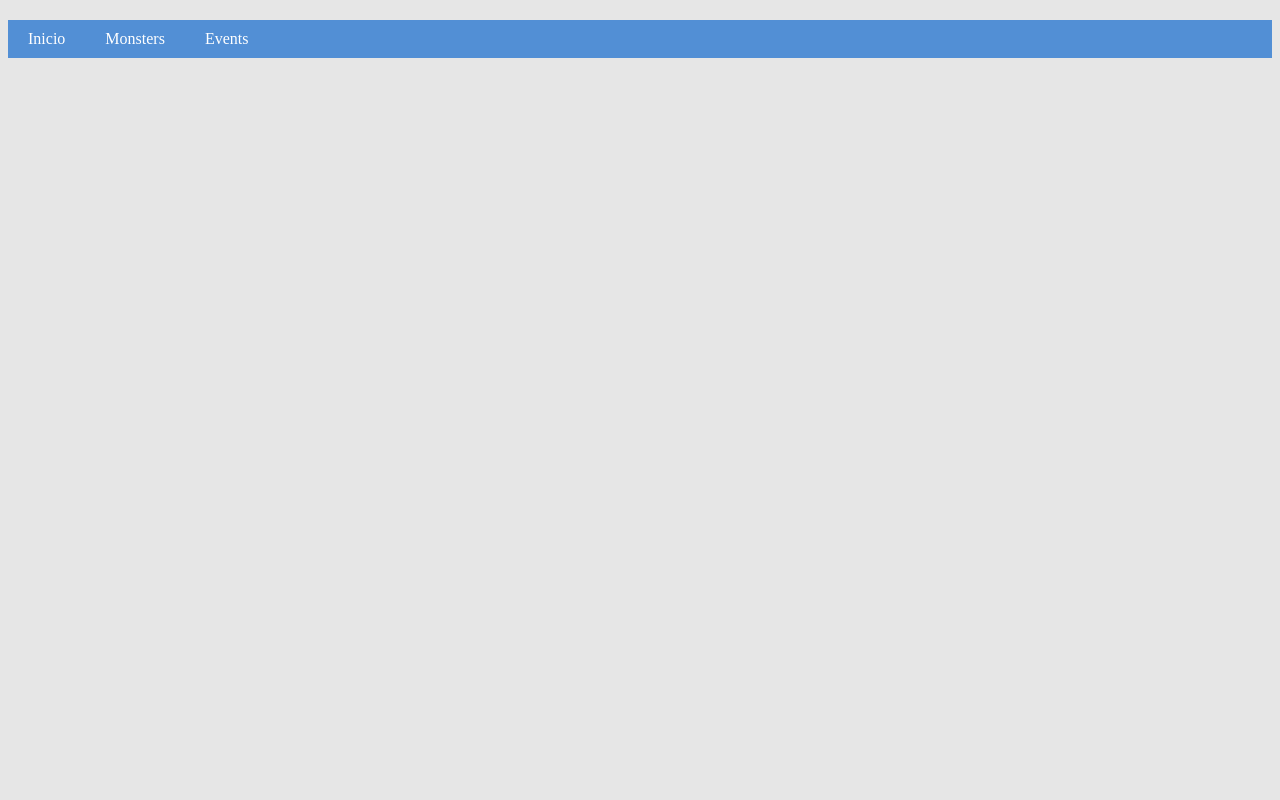
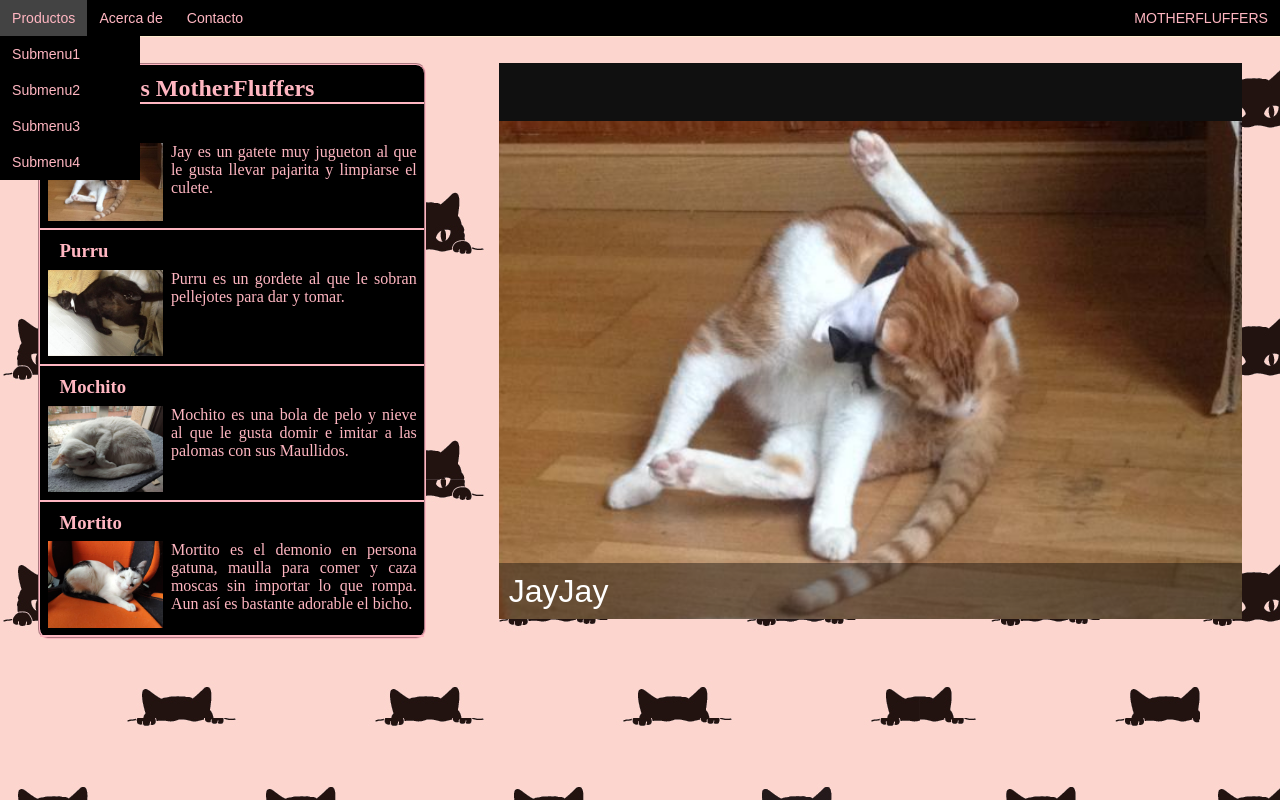
Before and after one commit to LurkerAnt/Dise-o-de-Interfaces-Web, a plain HTML site: page pagina_web_completa/index.html in a window 1280 px wide. Drawn offline with Linux system fonts and the light colour scheme.

Commit message:
inicio pagina web

```diff
--- a/pagina_web_completa/index.html
+++ b/pagina_web_completa/index.html
@@ -10,62 +10,85 @@
 </head>
 
 <body>
-
-        <nav>
+    <div id="header">
+        <ul id="listaCompleta" class="listaCompleta">
+            <li><a href="">Productos</a>
                 <ul>
-                    <li><a href="#">Inicio</a></li>
-                    <li><a href="#">Monsters</a>
-                        <div>
-                            <ul>
-                                <li class="titulo"><a href="">Wiverns</a></li>
-                                <li><a href="">Rathalos</a></li>
-                                <li><a href="">Rathian</a></li>
-                                <li><a href="">Beelzeguse</a></li>
-                                <li><a href=""></a></li>
-                            </ul>
-
-                            <ul>
-                                <li class="titulo azul"><a href="">Brute Wiverns</a></li>
-                                <li><a href="">Anjanath</a></li>
-                                <li><a href="">Rajang</a></li>
-                                <li><a href="">Devil'Jho</a></li>
-                                <li><a href=""></a></li>
-                            </ul>
-
-                            <ul>
-                                <li class="titulo verde"><a href="">Fanged Wiverns</a></li>
-                                <li><a href="">Tobi Kadachi</a></li>
-                                <li><a href="">Odogaron</a></li>
-                                <li><a href="">Zonogre</a></li>
-                                <li><a href=""></a></li>
-                            </ul>
-
-                            <ul>
-                                <li class="titulo rojo"><a href="">Elder Dragons</a></li>
-                                <li><a href="">Teostra</a></li>
-                                <li><a href="">Lunastra</a></li>
-                                <li><a href="">Kirin</a></li>
-                                <li><a href=""></a></li>
-                            </ul>
-
-                        </div>
-                    </li>
-
-                    <li><a href="#">Events</a>
-                        <div>
-                            <ul>
-                                <li class="titulo rojo"><a href="">Elder Dragons</a></li>
-                                <li class="titulo verde"><a href="">Fanged Wiverns</a></li>
-                                <li class="titulo azul"><a href="">Brute Wiverns</a></li>
-                                <li class="titulo"><a href="">Wiverns</a></li>
-                            </ul>
-                        </div>
+                    <li><a href="">Submenu1</a></li>
+                    <li><a href="">Submenu2</a></li>
+                    <li><a href="">Submenu3</a></li>
+                    <li><a href="">Submenu4</a>
 
                     </li>
+                </ul>
+            </li>
+            <li><a href="">Acerca de</a>
+                <ul>
+                    <li><a href="">Submenu1</a></li>
+                    <li><a href="">Submenu2</a></li>
+                    <li><a href="">Submenu3</a></li>
+                    <li><a href="">Submenu4</a></li>
+                </ul>
+            </li>
+            <li><a href="">Contacto</a></li>
+        </ul>
+        <li id="inicio"><a href="">MOTHERFLUFFERS</a></li>
+    </div>
+
+    <div class="menuLateral" id="menuLateral">
+        <h2 id="tituloMenuLateral"><a href="">Nuestros MotherFluffers</h2>
+        <div class="productoUnoLateral" id="productoUnoLateral">
+            <h3 id="nombreProducto1"><a href="">Jay</a></h3>
+            <a href="jayPurru.html"><img src="../pagina_web_completa/imagenes/Untitled.png" id="imgProducto1"></a>
+            <p id="textoProducto1">Jay es un gatete muy jugueton al que le gusta llevar pajarita y limpiarse el culete.
+            </p>
+        </div>
+        <div class="productoDosLateral" id="productoDosLateral">
+            <h3 id="nombreProducto2"><a href="">Purru</a></h3>
+            <img src="../pagina_web_completa/imagenes/PURRU1.JPG" id="imgProducto1">
+            <p id="textoProducto1">Purru es un gordete al que le sobran pellejotes para dar y tomar.</p>
+
+        </div>
+        <div class="productoTresLateral" id="productoTresLateral">
+            <h3 id="nombreProducto3"><a href="">Mochito</a></h3>
+            <img src="../pagina_web_completa/imagenes/moshito1.jpeg" id="imgProducto1">
+            <p id="textoProducto1">Mochito es una bola de pelo y nieve al que le gusta domir e imitar a las palomas con
+                sus Maullidos.</p>
+        </div>
+        <div class="productoCuatroLateral" id="productoCuatroLateral">
+            <h3 id="nombreProducto3"><a href="">Mortito</a></h3>
+            <img src="../pagina_web_completa/imagenes/mortito1.jpeg" id="imgProducto1">
+            <p id="textoProducto1">Mortito es el demonio en persona gatuna, maulla para comer y caza moscas sin importar
+                lo que rompa. Aun así es bastante adorable el bicho.</p>
+        </div>
+    </div>
 
 
-                </ul>
-            </nav>
+
+    <div id="carrusel">
+        <div id="captioned-gallery">
+            <figure class="slider">
+                <figure>
+                    <a href=""><img src="../pagina_web_completa/imagenes/Untitled.png" alt></a>
+                    <figcaption>JayJay</figcaption>
+                </figure>
+                <figure>
+                    <a href=""><img src="../pagina_web_completa/imagenes/PURRU1.JPG" alt></a>
+                    <figcaption>Purru</figcaption>
+                </figure>
+                <figure>
+                    <a href=""><img src="../pagina_web_completa/imagenes/moshito1.jpeg" alt></a>
+                    <figcaption>Mochi</figcaption>
+                </figure>
+                <figure>
+                    <a href=""><img src="../pagina_web_completa/imagenes/mortito1.jpeg" alt></a>
+                    <figcaption>Mortito</figcaption>
+                </figure>
+            </figure>
+        </div>
+    </div>
+
+
 </body>
 
 </html>
--- a/pagina_web_completa/style.css
+++ b/pagina_web_completa/style.css
@@ -1,89 +1,176 @@
-body {
-	background:#e6e6e6;
+* {
+	margin:0px;
+	padding:0px;
 }
 
-header {
-	width:90%;
-	max-width:1000px;
-	margin:auto;
+body{
+	background-image: url("../pagina_web_completa/imagenes/Cat-Background-Picture.jpeg");
+
 }
 
-nav {
-	background:#528fd5;
-	margin-top:20px;
-	position: relative;
+/* CSS MENU */
+
+#header {
+	float: left;
+	margin:auto;
+	width:100%;
+	font-family:Arial, Helvetica, sans-serif;
+	background-color: black;
+	border-bottom: 1px solid blanchedalmond;
+	color: lightpink;
+	list-style: none;
+	/*con vW la letra se vuelve responsive a la medida que quieras.*/
+	font-size: 1.1vw;
 }
 
-nav ul {
-	list-style:none;
-	padding:0;
-	margin:0;
-	overflow:hidden;
+
+#listaCompleta {
+	width:100%; /*Le establecemos un ancho*/
+	margin:0 auto; /*Centramos automaticamente*/
+	list-style: none;
 }
 
-nav > ul > li {
-	float:left;
+#listaCompleta > li {
+	float: left;
+	position: relative;
+
 }
 
-nav ul li a {
+#listaCompleta li a {
+	background-color:#000;
+	color: lightpink;
 	text-decoration:none;
-	color:#fff;
+	padding:10px 12px;
 	display:block;
-	padding:10px 20px;
 }
 
-nav ul li a:hover {
-	background:#3669a3;
+#listaCompleta li a:hover {
+	background-color:#434343;
 }
 
-nav > ul > li:hover div {
-	display:table;
+#listaCompleta li ul {
+	display:none;
+	position:absolute;
+	min-width:140px;
 }
 
-/*Submenu*/
-nav ul li div {
-	width:1000px;
-	position: absolute;
-	left:0;
-	background:#ccc;
-	box-sizing:border-box;
-	display:none;
+#listaCompleta li:hover > ul {
+	display:block;
 }
 
-nav ul li div ul{
-	width:20%;
-	display:table-cell;
-	border-right:1px solid rgba(255,255,255,.5);
-	box-sizing:border-box;
+#listaCompleta li ul li {
+	position:relative;
 }
 
-nav ul li div ul:last-child {
-	border:none;
+#listaCompleta li ul li ul {
+	right:-140px;
+	top:0px;
 }
 
-nav ul li div ul .titulo {
-	background:#000;
-	color:#fff;
+#inicio a{
+	list-style: none;
+	float: right;
+	position: relative;
+	background-color:#000;
+	color:lightpink;
+	text-decoration:none;
+	padding:10px 12px;
+	display:block;
+	font-size: 1.1vw;
 }
 
-nav ul li div ul .titulo a {
-	color:#fff;
-	padding:10px 20px;
+#menuLateral{
+	float: left;
+	position: inherit;
+	width: 30%;
+	margin-top: 2%;
+	margin-left: 3%;
+	margin-right: 3%;
+	background-color: black;
+	border: 2px  lightpink;
+	border-style: groove;
+	border-radius: 10px;
+	text-align: center;
 }
 
-.titulo.azul {background:#3498db;}
-.titulo.verde{background:#27ae60;}
-.titulo.naranja {background:#e67e22;}
-.titulo.rojo {background:#c0392b; color:#000;}
 
-nav ul li div ul .titulo a:hover {
-	background:none;
+#tituloMenuLateral, #productoUnoLateral,#productoDosLateral,#productoTresLateral,#productoCuatroLateral{
+	width: 100%;
+	margin-top: 10px;
+	color:lightpink;
+	border-bottom: 2px solid lightpink;
+	float: left;
+	text-align: left;
 }
 
-nav ul li div ul li a {
-	color:#000;
+#menuLateral h3>a, h2>a{
+	text-decoration: none;
+	color: lightpink;
+	padding-left: 5%;
 }
 
-nav ul li div ul li a:hover {
-	color:#fff;
+#imgProducto1{
+	max-width: 30%;
+	height: inherit;
+	float: left;
+	margin: 2%;
 }
+
+#textoProducto1{
+
+	margin: 2%;
+	text-align: justify;
+}
+
+
+/*CARRUSEL*/
+
+#carrusel{
+	float: right;
+	position: inherit;
+	width: 58%;
+	margin-top: 2%;
+	margin-right: 3%;
+	background-color:lightpink;
+	height: 60%;
+}
+
+@import url(https://fonts.googleapis.com/css?family=Istok+Web);
+
+@keyframes slidy {
+0% { left: 0%; }
+20% { left: 0%; }
+25% { left: -100%; }
+45% { left: -100%; }
+50% { left: -200%; }
+70% { left: -200%; }
+75% { left: -300%; }
+95% { left: -300%; }
+100% { left: -400%; }
+}
+* {
+  box-sizing: 100%;
+}
+  figure {
+  margin: 0; background: #101010;
+  font-family: Istok Web, sans-serif;
+  font-weight: 100;
+}
+div#captioned-gallery {
+  width: 100%; overflow: hidden; height: auto;
+}
+figure.slider {
+  position: relative; width: 500%;
+  font-size: 0; animation: 30s slidy infinite;
+}
+figure.slider figure {
+  width: 20%; height: 100%;
+  display: inline-block;  position: inherit;
+}
+figure.slider img { width: 100%; height: auto; }
+figure.slider figure figcaption {
+  position: absolute; bottom: 0;
+  background: rgba(0,0,0,0.4);
+  color: #fff; width: 100%;
+  font-size: 2rem; padding: .6rem;
+}
```
Also changed, not shown: pagina_web_completa/imagenes/Cat-Background-Picture.jpeg (added), pagina_web_completa/imagenes/PURRU1.JPG (added), pagina_web_completa/imagenes/PURRUJAYJAY.jpg (added), pagina_web_completa/imagenes/Untitled.png (added), pagina_web_completa/imagenes/anja.jpg (deleted), pagina_web_completa/imagenes/kirin.jpg (deleted), pagina_web_completa/imagenes/mortito1.jpeg (added), pagina_web_completa/imagenes/moshito1.jpeg (added), pagina_web_completa/imagenes/odo.jpg (deleted), pagina_web_completa/imagenes/rath.jpg (deleted), pagina_web_completa/imagenes/rathian.jpg (deleted), pagina_web_completa/imagenes/teo.jpg (deleted), pagina_web_completa/imagenes/uragaanç.jpg (deleted), 1 other file.
